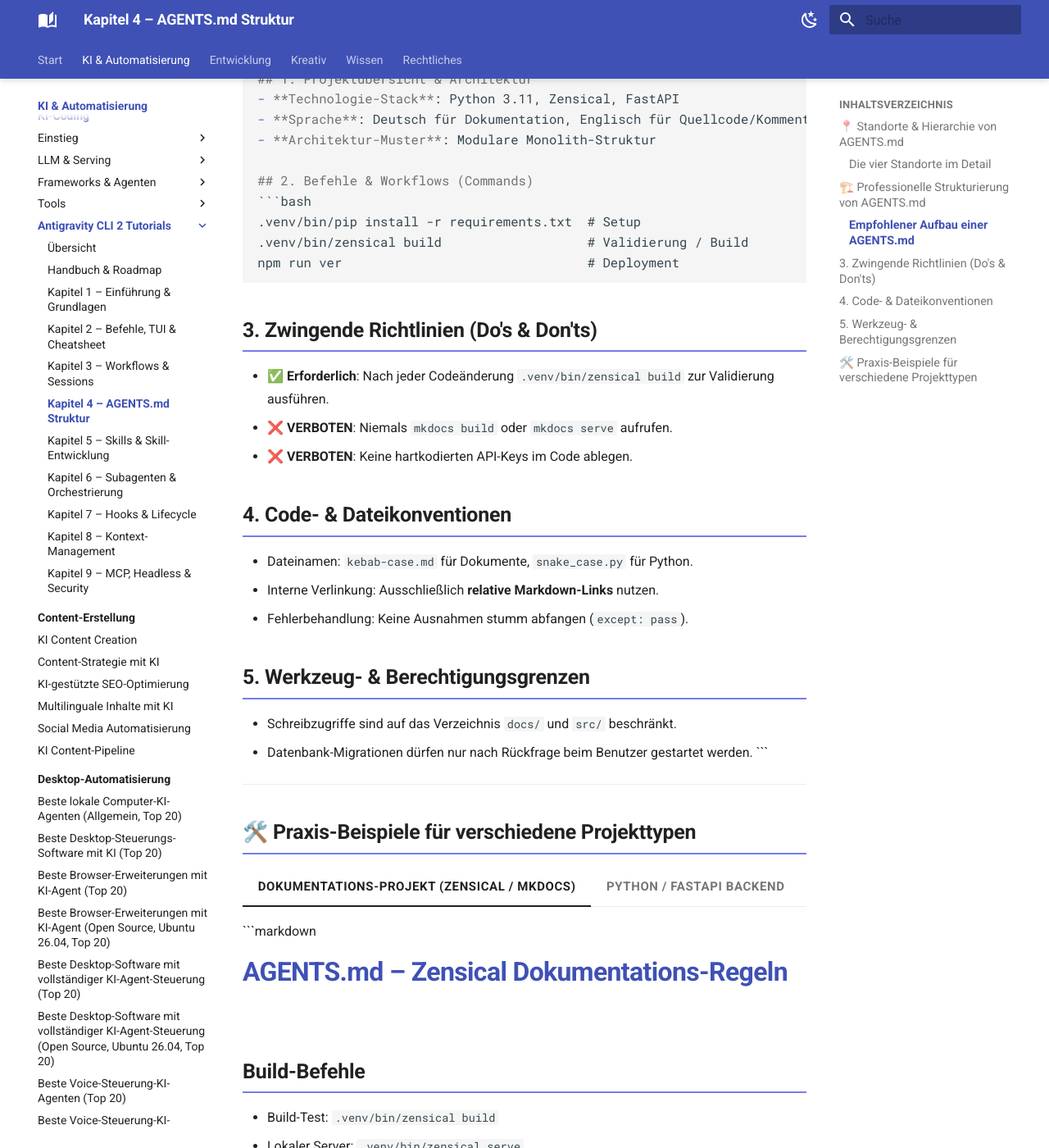
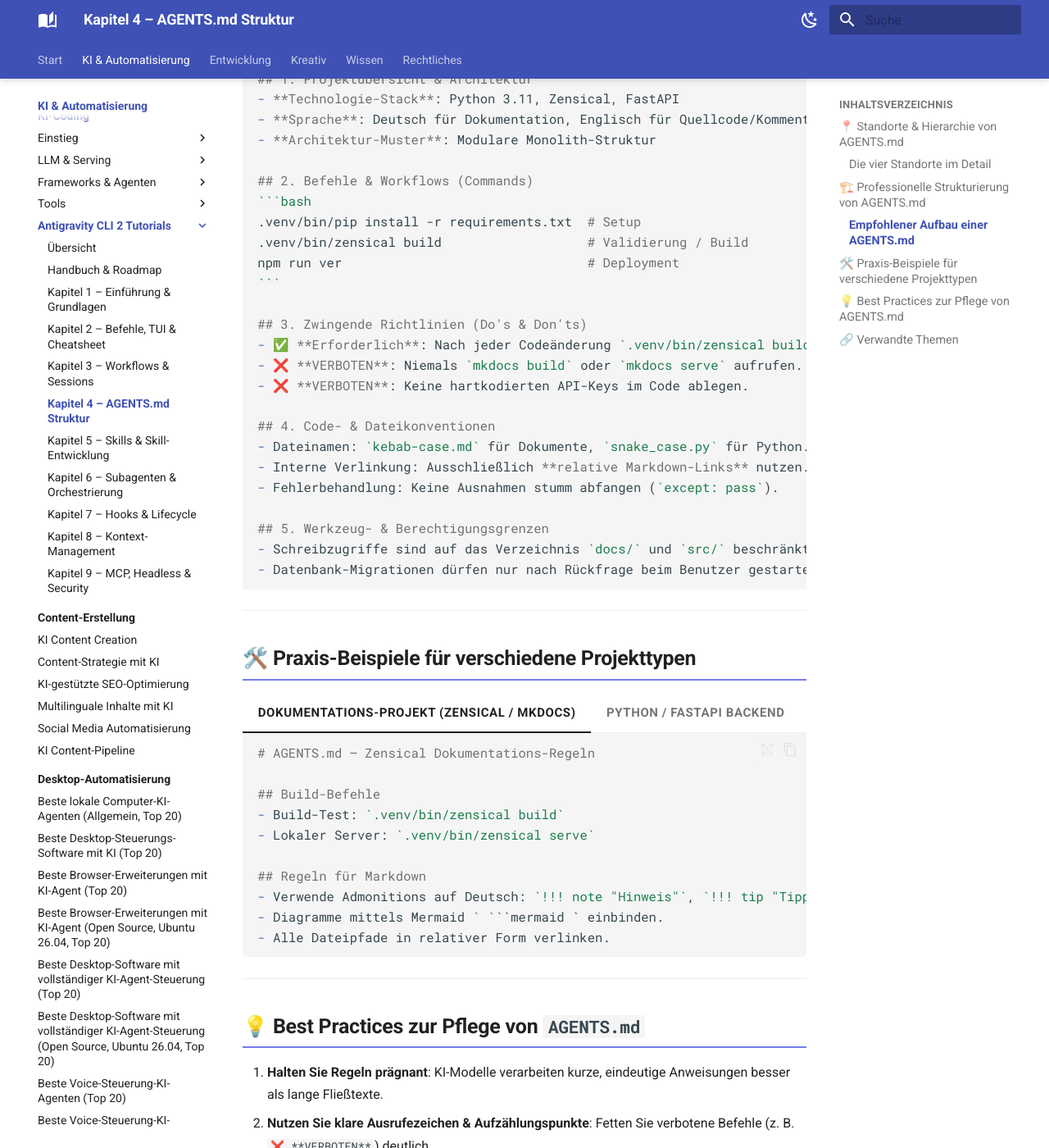
Before and after one commit to thorstenkloehn/dokument, an MkDocs documentation site: the page built from docs/künstliche-intelligenz/coding/antigravity-cli-agents-md.md, in a window 1280 px wide and 1400 px high, scrolled down 2062 px. Shown: the whole window at 82% size. Built offline with MkDocs 1.6.1 and Material for MkDocs 9.7.7, drawn with Linux system fonts in a browser that asks for light colours; some of the changed text lies outside the part shown.

`````diff
--- a/docs/künstliche-intelligenz/coding/antigravity-cli-agents-md.md
+++ b/docs/künstliche-intelligenz/coding/antigravity-cli-agents-md.md
@@ -40,7 +40,7 @@
 
 ### Empfohlener Aufbau einer `AGENTS.md`
 
-```markdown
+````markdown
 # AGENTS.md – Projektregeln für Antigravity CLI
 
 ## 1. Projektübersicht & Architektur
@@ -68,7 +68,7 @@
 ## 5. Werkzeug- & Berechtigungsgrenzen
 - Schreibzugriffe sind auf das Verzeichnis `docs/` und `src/` beschränkt.
 - Datenbank-Migrationen dürfen nur nach Rückfrage beim Benutzer gestartet werden.
-```
+````
 
 ---
 
`````
Also changed, not shown: docs/künstliche-intelligenz/automatisierung/ydotool-anleitung.md (+1 -1 lines), docs/künstliche-intelligenz/coding/antigravity-cli-skills.md (+2 -2 lines).
